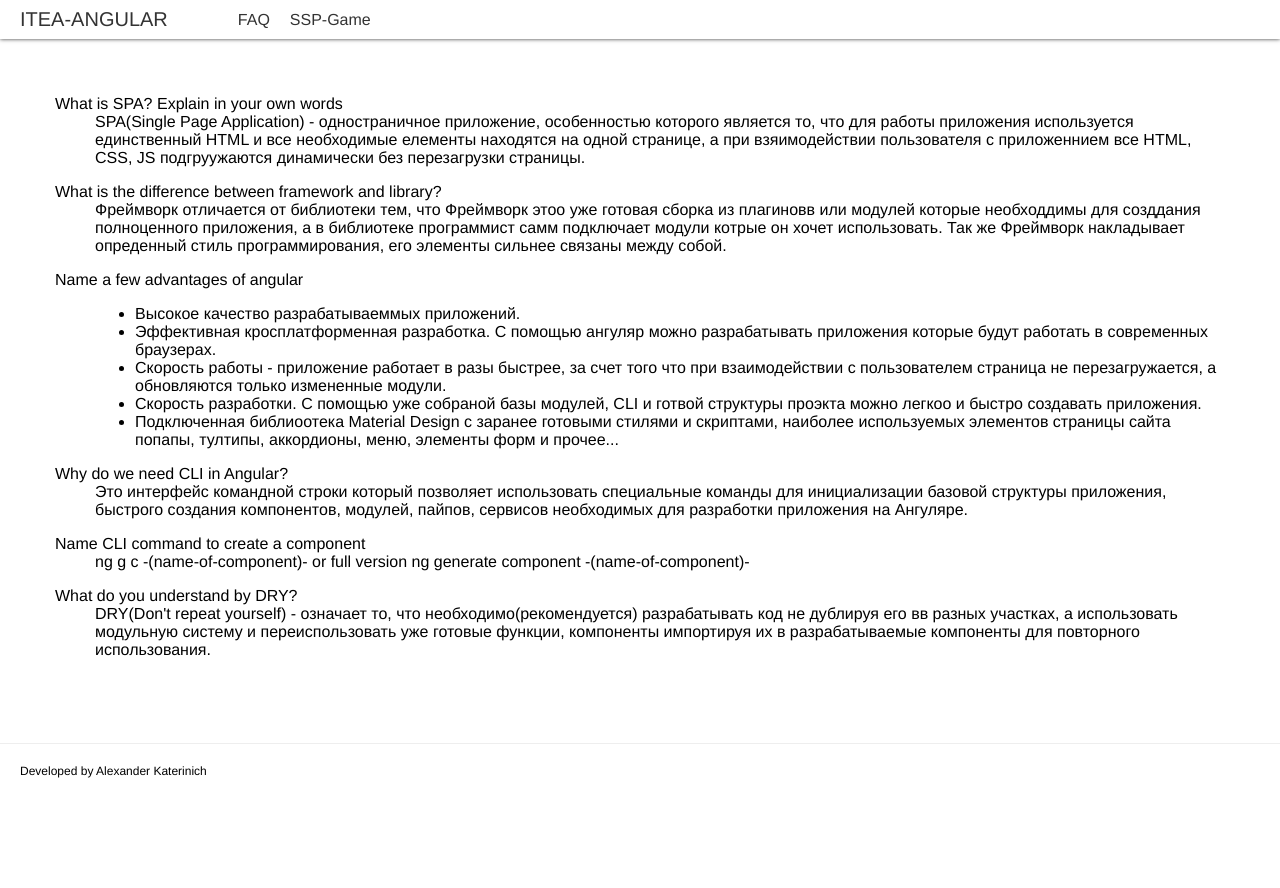
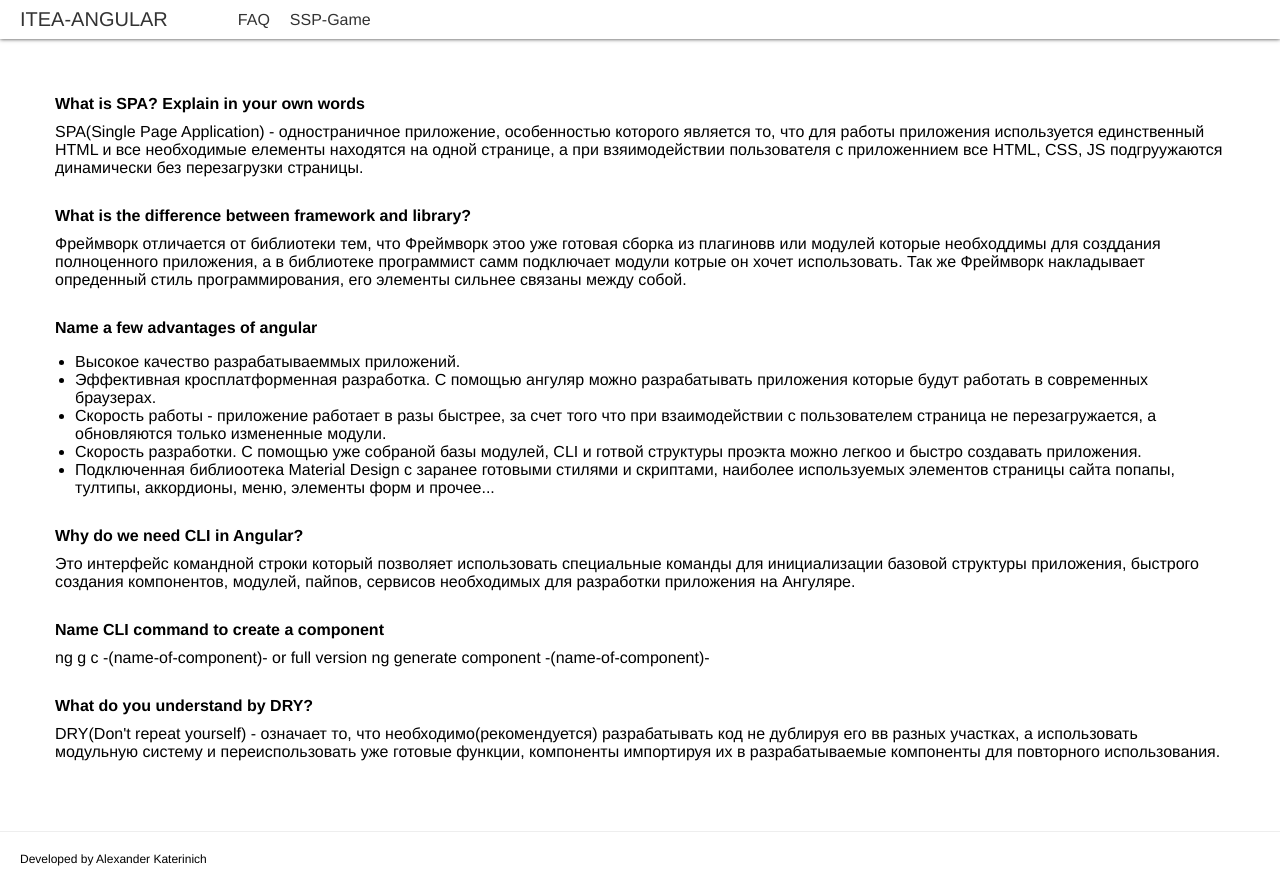
Before and after one commit to Pan1k/itea-angular, an Angular app: page /faq in a window 1280 px wide. Before the commit the page ends 800 px from the top, so only its background shows below. Built offline with nearby package versions, Linux system fonts and the light colour scheme.

Commit message:
Small fixes for dl dt dd

```diff
--- a/src/app/pages/faq/faq.component.scss
+++ b/src/app/pages/faq/faq.component.scss
@@ -0,0 +1,20 @@
+dl {
+  margin-bottom: 30px;
+
+  dt, dd {
+    margin: 10px 0;
+    padding: 0;
+  }
+
+  dt {
+    font-weight: 600;
+  }
+
+  dd {
+
+  }
+
+  ul {
+    padding-left: 20px;
+  }
+}
```
